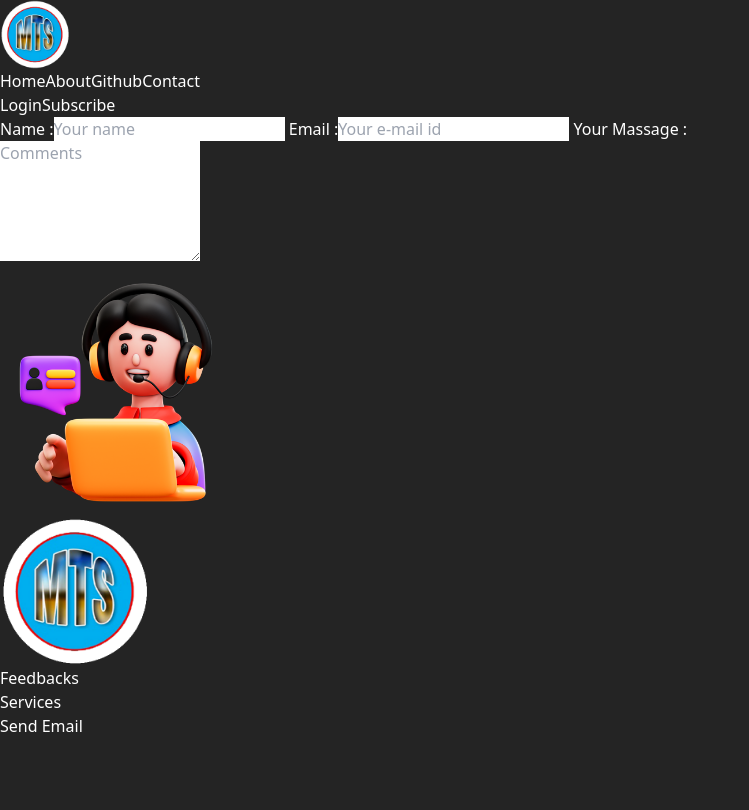
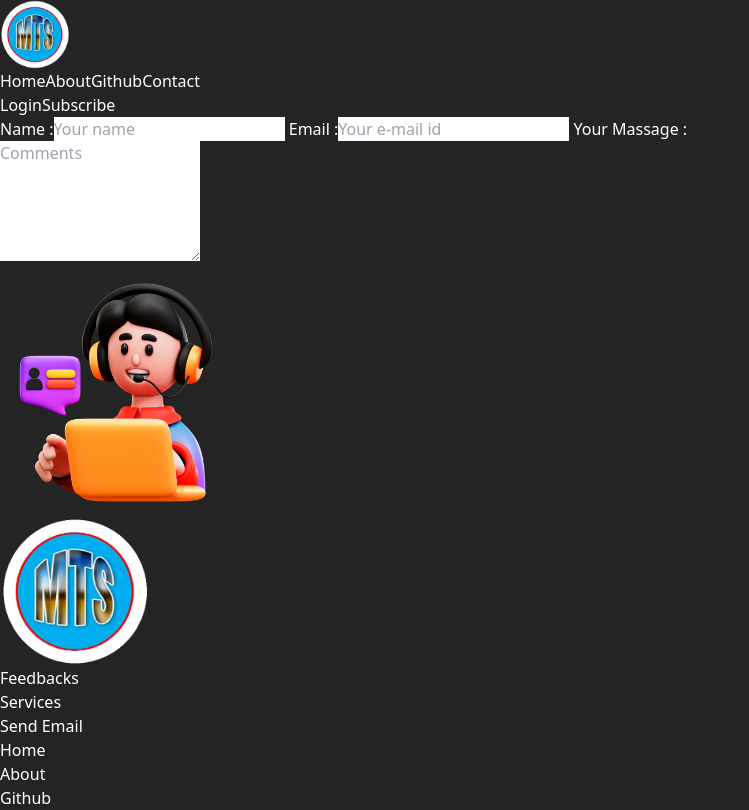
Before and after one commit to Zaman2024/viteReact-Project-07, a React (Vite) app: page /Contact in a window 1280 px wide. Shown: the whole page, without its empty margins (0-749 px from the left). Built offline with nearby package versions, Linux system fonts and the light colour scheme.

Commit message:
committedsome changes

```diff
--- a/src/Footer/Footer.jsx
+++ b/src/Footer/Footer.jsx
@@ -1,22 +1,33 @@
-import React from 'react'
+import React, { useEffect, useState } from 'react'
 import {NavLink } from 'react-router-dom'
+import Contact from '../components/Contact'
 
 export default function Footer() {
+
   return (
-    <div className='fixed top-2/3 w-full max-h-48 flex  gap-6 border-t-2 border-slate-600 p-5'>
+    <div className='fixed flex flex-wrap justify-between px-56 top-2/3 w-full max-h-48 border-t-2 border-slate-600 p-5'>
         <div>
             <img src="./Logo2.png" alt="Img" width={150} className="opacity-60" />
         </div>
-        <div>
-            <ul>
+        <div className='border-l-2 border-slate-700 pl-56'>
+            <ul className='grid grid-cols-2 gap-x-40  gap-y-5 '>
                 <li>
-                    <NavLink> Feedbacks</NavLink>
+                    <NavLink to='Contact' className={({isActive})=>` ${isActive? 'text-orange-700':'text-white'}`}> Feedbacks </NavLink>
                 </li>
                 <li>
-                    <NavLink> Services</NavLink>
+                    <NavLink to=' ' className={({isActive})=>` ${isActive? 'text-orange-700':'text-white'}`}> Services</NavLink>
                 </li>
                 <li>
-                    <NavLink> Send Email</NavLink>
+                    <NavLink to=' ' className={({isActive})=>` ${isActive? 'text-orange-700':'text-white'}`}> Send Email</NavLink>
+                </li>
+                <li>
+                    <NavLink to ='/' className={({isActive})=>` ${isActive? 'text-orange-700':'text-white'}`}>Home</NavLink>
+                </li>
+                <li>
+                    <NavLink to ='About' className={({isActive})=>` ${isActive? 'text-orange-700':'text-white'}`}> About</NavLink>
+                </li>
+                <li>
+                    <NavLink to='Github' className={({isActive})=>` ${isActive? 'text-orange-700':'text-white'}`}> Github</NavLink>
                 </li>
             </ul>
         </div>
--- a/src/components/Contact.jsx
+++ b/src/components/Contact.jsx
@@ -2,7 +2,7 @@ import React from 'react'
 
 export default function Contact() {
   return (
-    <div className='flex justify-between items-center gap-5 bg-slate-500 bg-opacity-40 mx-80 my-8 px-8 rounded-2xl'>
+    <div className='flex flex-wrap justify-between items-center gap-5 bg-slate-500 bg-opacity-40 mx-80 my-8 px-8 rounded-2xl'>
 
       <div className='flex flex-col gap-4 p-3'>
         <label> Name :
--- a/src/components/Home.jsx
+++ b/src/components/Home.jsx
@@ -9,7 +9,7 @@ export default function Home() {
     const typed = new Typed(element.current, {
       strings: [
         "Web Developer ",
-        "Graphic Desiner ",
+        "Graphic Designer ",
         "Video Editor ",
         "Coder ",
       ],
```
